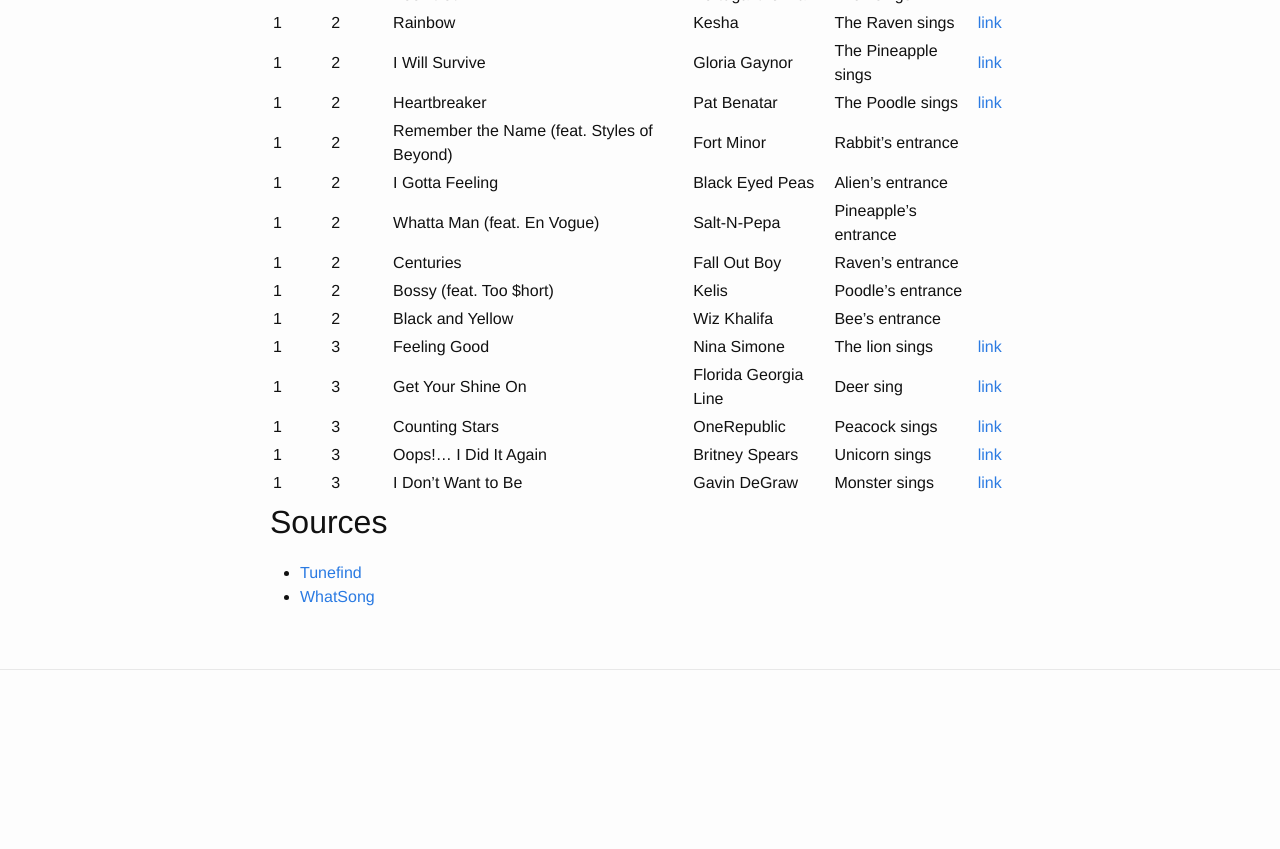
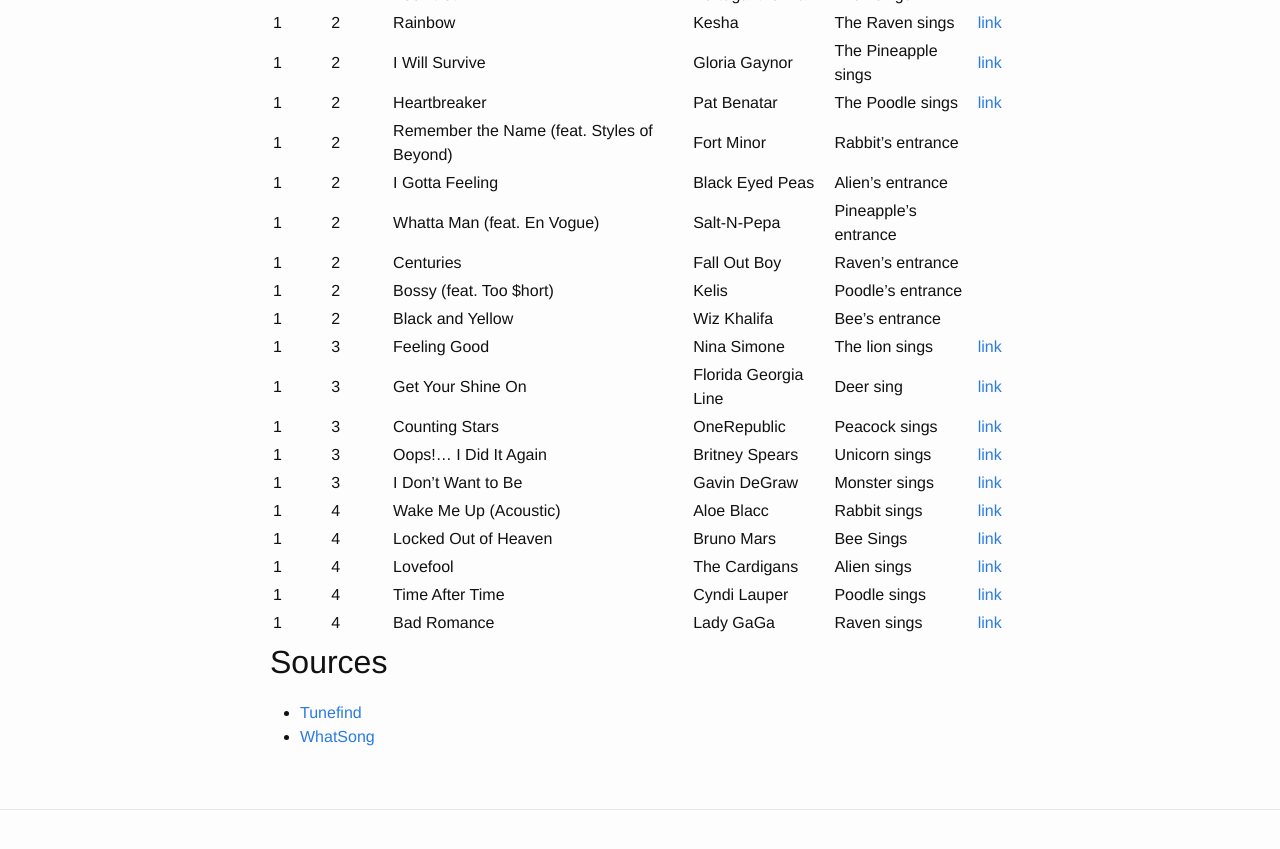
Before and after one commit to roclar/roclar.github.io, a Jekyll site: the page built from MaskedSingerSongs.md, in a window 1280 px wide and 900 px high, scrolled down 794 px. Shown: the top 849 px of the window. Built offline with Jekyll 4.4.1, drawn with Linux system fonts in a browser that asks for light colours; our own code applies the rules of GitHub Pages for plain Markdown files; before the commit the page ends 1554 px from its top, so only the background shows below that.

Commit message:
Added season 1 episode 4 list

```diff
--- a/MaskedSingerSongs.md
+++ b/MaskedSingerSongs.md
@@ -33,6 +33,11 @@
 | 1 | 3 | Counting Stars | OneRepublic | Peacock sings | [link](https://www.youtube.com/watch?v=5LFq4VLWPJQ&list=PLz9NWt_Q83CldTe4lzyIUBtsVszAY6D1r&index=15) |
 | 1 | 3 | Oops!… I Did It Again | Britney Spears | Unicorn sings | [link](https://www.youtube.com/watch?v=qQfqLtVN6HE&list=PLz9NWt_Q83CldTe4lzyIUBtsVszAY6D1r&index=16) |
 | 1 | 3 | I Don't Want to Be | Gavin DeGraw | Monster sings | [link](https://www.youtube.com/watch?v=r-GLrd_FcKA&list=PLz9NWt_Q83CldTe4lzyIUBtsVszAY6D1r&index=17) |
+| 1 | 4 | Wake Me Up (Acoustic) | Aloe Blacc | Rabbit sings | [link](https://www.youtube.com/watch?v=KKrShAeuDDg&list=PLz9NWt_Q83CldTe4lzyIUBtsVszAY6D1r&index=19) |
+| 1 | 4 | Locked Out of Heaven | Bruno Mars | Bee Sings | [link](https://www.youtube.com/watch?v=SNXgndPB0A0&list=PLz9NWt_Q83CldTe4lzyIUBtsVszAY6D1r&index=20) |
+| 1 | 4 | Lovefool | The Cardigans | Alien sings | [link](https://www.youtube.com/watch?v=6yoKFl56Nec&list=PLz9NWt_Q83CldTe4lzyIUBtsVszAY6D1r&index=18) |
+| 1 | 4 | Time After Time | Cyndi Lauper | Poodle sings | [link](https://www.youtube.com/watch?v=fjvHxGVz5_M&list=PLz9NWt_Q83CldTe4lzyIUBtsVszAY6D1r&index=22) |
+| 1 | 4 | Bad Romance | Lady GaGa | Raven sings | [link](https://www.youtube.com/watch?v=iqCW5EhhOtM&list=PLz9NWt_Q83CldTe4lzyIUBtsVszAY6D1r&index=21) |
 
 ## Sources
 
```
